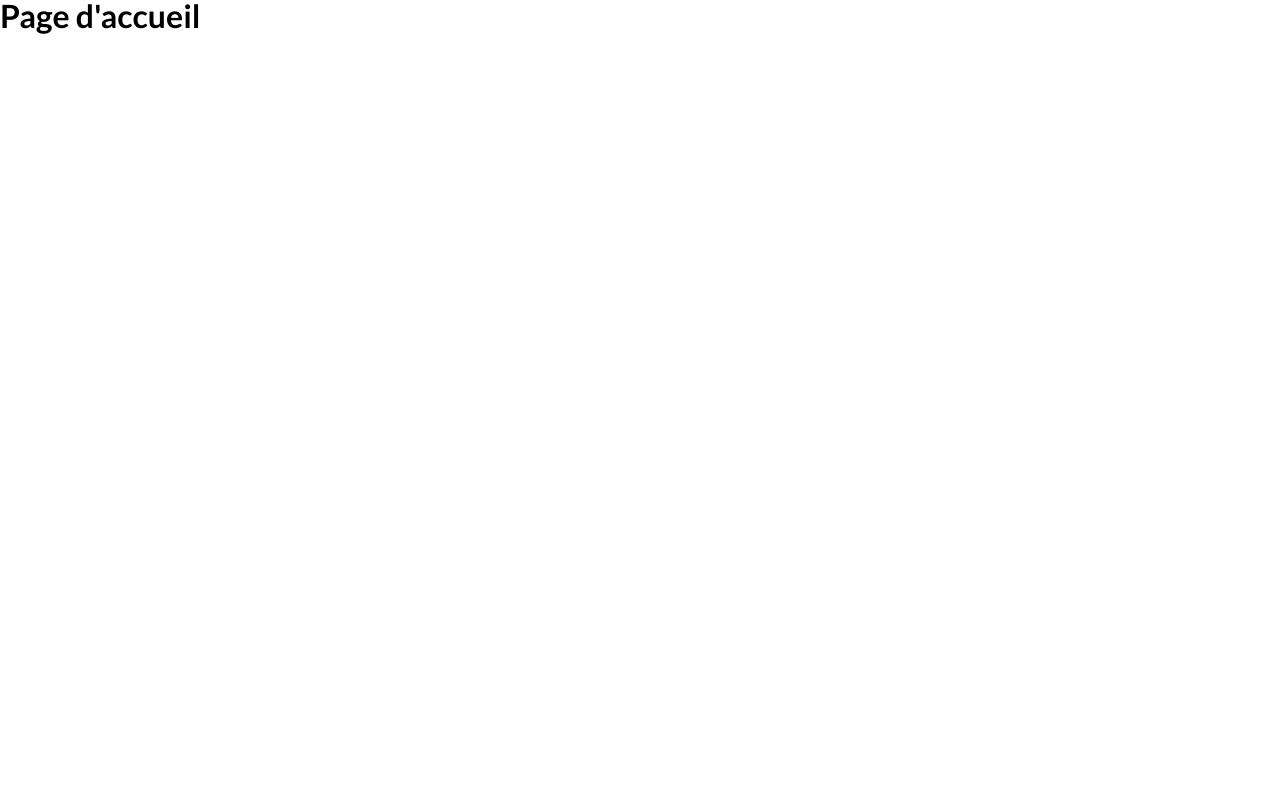
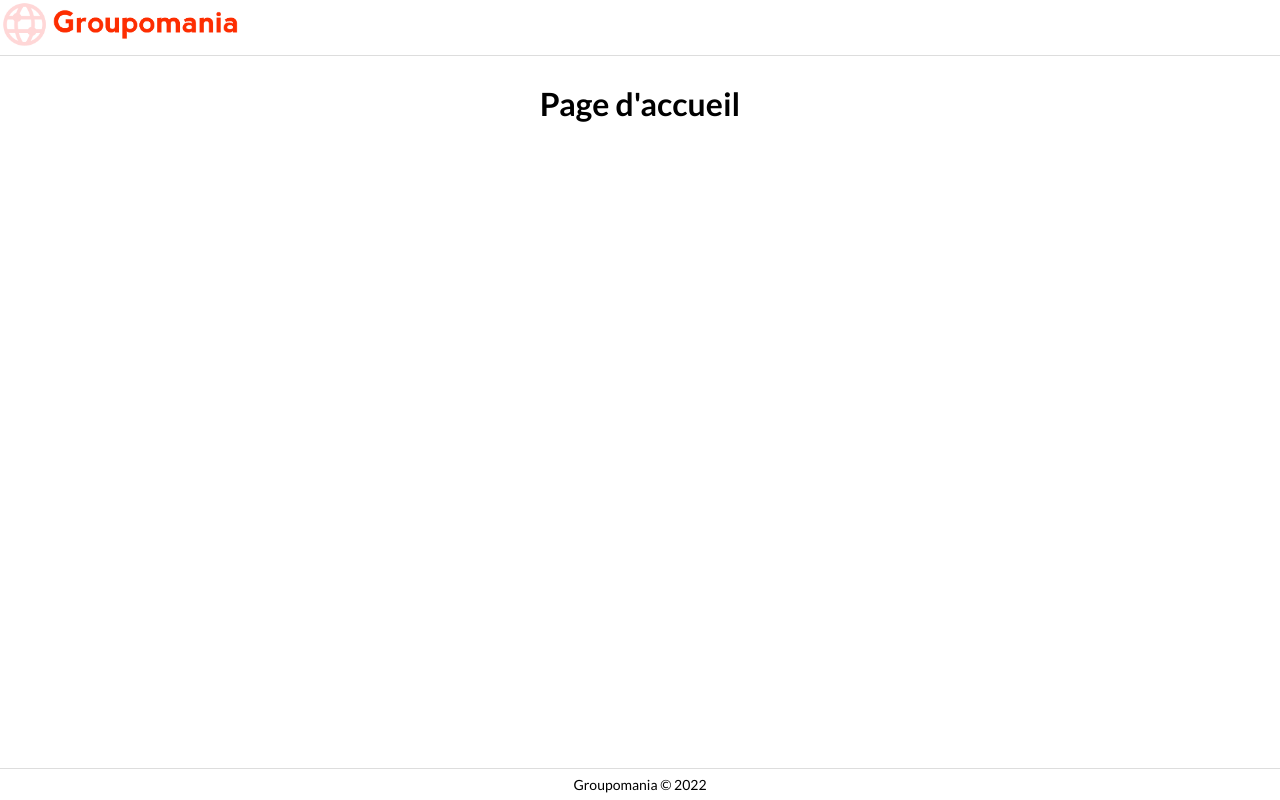
Before and after one commit to mlaversin/OC_7_Groupomania, a React (Create React App) app in the folder frontend/: page / in a window 1280 px wide. Built offline with nearby package versions, Linux system fonts and the light colour scheme.

Commit message:
layout component

```diff
--- /dev/null
+++ b/frontend/src/components/Footer.js
@@ -0,0 +1,9 @@
+import React from 'react';
+
+export default function Footer() {
+  return (
+    <footer className='footer'>
+      <div> Groupomania &copy; 2022</div>
+    </footer>
+  );
+}
--- /dev/null
+++ b/frontend/src/components/Header.js
@@ -0,0 +1,12 @@
+import React from 'react';
+import logo from '../assets/logo-gpm.png';
+
+export default function Header() {
+  return (
+    <header className='header'>
+      <div className='header-logo'>
+        <img src={logo} alt='Groupomania' className='logo-gpm' />
+      </div>
+    </header>
+  );
+}
--- /dev/null
+++ b/frontend/src/components/Layout.js
@@ -0,0 +1,13 @@
+import React from 'react';
+import Footer from './Footer';
+import Header from './Header';
+
+export default function Layout({ children }) {
+  return (
+    <div className='app-container'>
+      <Header />
+      {children}
+      <Footer />
+    </div>
+  );
+}
--- a/frontend/src/pages/Auth.js
+++ b/frontend/src/pages/Auth.js
@@ -1,13 +1,18 @@
 import React from 'react';
 import LoginForm from '../components/LoginForm';
 import SignUpForm from '../components/SignUpForm';
+import Layout from '../components/Layout';
 
 export default function Auth() {
   return (
-    <div>
-      <h1>Page d'autentification</h1>
-      <LoginForm />
-      <SignUpForm />
-    </div>
+    <>
+      <Layout>
+        <main className='authentication-page'>
+          <h1>Page d'authentification</h1>
+          <LoginForm />
+          <SignUpForm />
+        </main>
+      </Layout>
+    </>
   );
 }
--- a/frontend/src/pages/Home.js
+++ b/frontend/src/pages/Home.js
@@ -1,9 +1,13 @@
-import React from 'react';
+import Layout from '../components/Layout';
 
 export default function Home() {
   return (
-    <div>
-      <h1>Page d'accueil</h1>
-    </div>
+    <>
+      <Layout>
+        <main className='homepage'>
+          <h1>Page d'accueil</h1>
+        </main>
+      </Layout>
+    </>
   );
 }
--- a/frontend/src/pages/NotFound.js
+++ b/frontend/src/pages/NotFound.js
@@ -1,9 +1,14 @@
 import React from 'react';
+import Layout from '../components/Layout';
 
 export default function NotFound() {
   return (
-    <div>
-      <h1>Erreur 404 - La page demandée n'existe pas !</h1>
-    </div>
+    <>
+      <Layout>
+        <main className='notfound-page'>
+          <h1>Erreur 404 - La page demandée n'existe pas !</h1>
+        </main>
+      </Layout>
+    </>
   );
 }
--- a/frontend/src/pages/Profile.js
+++ b/frontend/src/pages/Profile.js
@@ -1,9 +1,14 @@
 import React from 'react';
+import Layout from '../components/Layout';
 
 export default function Profile() {
   return (
-    <div>
-      <h1>Page de profil</h1>
-    </div>
+    <>
+      <Layout>
+        <main className='profile-page'>
+          <h1>Profil de l'utilisateur</h1>
+        </main>
+      </Layout>
+    </>
   );
 }
--- a/frontend/src/styles/base/_base.scss
+++ b/frontend/src/styles/base/_base.scss
@@ -6,6 +6,16 @@ body {
   width: 100%;
 }
 
+.app-container {
+  height: 100vh;
+  position: relative;
+}
+
 img {
   width: 100%;
 }
+
+h1 {
+  text-align: center;
+  padding: 2rem;
+}
--- a/frontend/src/styles/layout/_footer.scss
+++ b/frontend/src/styles/layout/_footer.scss
@@ -0,0 +1,11 @@
+.footer {
+  height: 2rem;
+  width: 100vw;
+  position: absolute;
+  bottom: 0px;
+  display: flex;
+  justify-content: center;
+  align-items: center;
+  border-top: 1px solid #ddd;
+  font-size: 14px;
+}
--- a/frontend/src/styles/layout/_header.scss
+++ b/frontend/src/styles/layout/_header.scss
@@ -0,0 +1,8 @@
+.header {
+  height: 3.5rem;
+  border-bottom: 1px solid #ddd;
+}
+
+.logo-gpm {
+  width: 15rem;
+}
```
Also changed, not shown: frontend/src/assets/logo-gpm.png (added).
